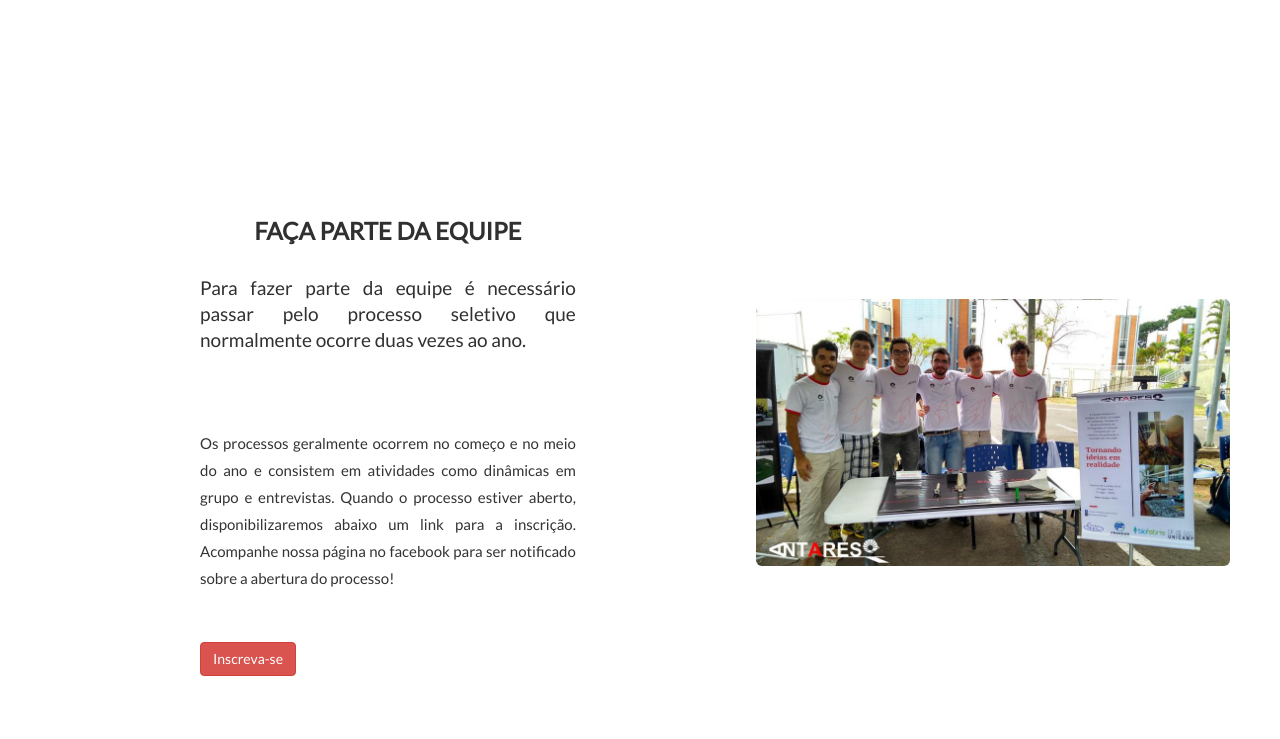
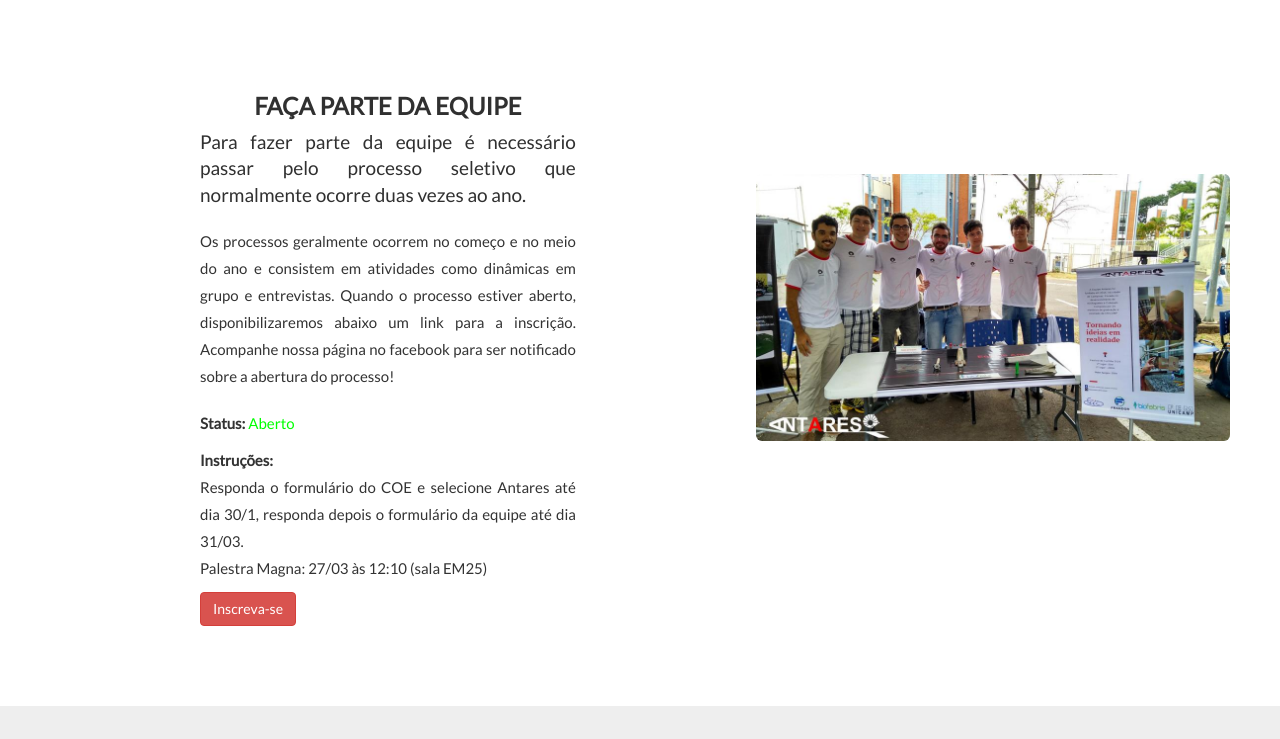
Before and after one commit to equipeantares/web, a plain HTML site: page index.html in a window 1280 px wide. Shown: the part 2621-3360 px from the top of the page. Drawn offline with nearby package versions, Linux system fonts and the light colour scheme; some packages are replaced by stand-ins of ours.

Commit message:
Arrumado layout e texto da seção de inscrição

```diff
--- a/index.css
+++ b/index.css
@@ -4,19 +4,20 @@ body {
   background-color: #111;
   max-width:100%;
 }
+
 h2 {
   font-size: 24px;
   text-transform: uppercase;
   color: #303030;
   font-weight: 600;
-  margin-bottom: 30px;
+  margin-bottom: 70px 0;
 }
 h4 {
   font-size: 19px;
   line-height: 1.375em;
   color: #303030;
   font-weight: 400;
-  margin-bottom: 30px;
+  margin-bottom: 70px 0;
 }
 .container-fluid {
   padding: 60px 50px;
@@ -54,7 +55,7 @@ h4 {
   line-height: 1.375em;
   font-weight: 400;
   font-style: italic;
-  margin: 70px 0;
+  margin: 30px;
 }
 .item span {
   font-style: normal;
@@ -225,7 +226,10 @@ footer .glyphicon {
 	transform: translate(-50%, -50%);
 }
 .margin-lg {
-    margin: 0px 150px 50px 150px;
+    margin: 0px 150px 20px 150px;
+}
+.margin-lg-inscricao {
+    margin: 0px 150px 10px 150px;
 }
 .margin-sm {
     margin: 0px 20px 0px 20px;
--- a/index.html
+++ b/index.html
@@ -90,13 +90,14 @@
 
 <div class="container-fluid bg-1">
   <div class="row">
-    <div class="col-sm-7">
-	  <div class="text-center">
-         <h2>Faça Parte da Equipe</h2>
-	  </div>
-      <h4 class="text-justify margin-lg">Para fazer parte da equipe é necessário passar pelo processo seletivo que normalmente ocorre duas vezes ao ano.</h4><br>
-      <p class="text-justify margin-lg">Os processos geralmente ocorrem no começo e no meio do ano e consistem em atividades como dinâmicas em grupo e entrevistas. Quando o processo estiver aberto, disponibilizaremos abaixo um link para a inscrição. Acompanhe nossa página no facebook para ser notificado sobre a abertura do processo!</p>
-      <button type="button" class="btn btn-danger btn-large margin-lg" target="_blank"  onclick="window.location.href='https://docs.google.com/forms/d/e/1FAIpQLSdaC5yc5l2dxMwX6c07n81SjD-uy7jePfsBxllCWUVW5M1Beg/viewform'" enabled>Inscreva-se</button>
+	<div class="col-sm-7">
+		<div class="text-center"><h2>Faça Parte da Equipe</h2></div>
+      	<h4 class="text-justify margin-lg">Para fazer parte da equipe é necessário passar pelo processo seletivo que normalmente ocorre duas vezes ao ano.</h4>
+     	<p class="text-justify margin-lg">Os processos geralmente ocorrem no começo e no meio do ano e consistem em atividades como dinâmicas em grupo e entrevistas. Quando o processo estiver aberto, disponibilizaremos abaixo um link para a inscrição. Acompanhe nossa página no facebook para ser notificado sobre a abertura do processo!</p>
+		<p class="text-justify margin-lg-inscricao"><b>Status:</b><span style="color: #00FF00"> Aberto</span></p>
+		<p class="text-justify margin-lg-inscricao"><b>Instruções:</b></br>Responda o formulário do COE e selecione Antares até dia 30/1, responda depois o formulário da equipe até dia 31/03.</br>Palestra Magna: 27/03 às 12:10 (sala EM25)</p>
+
+      	<button type="button" class="btn btn-danger btn-large margin-lg" target="_blank"  onclick="window.location.href='https://docs.google.com/forms/d/e/1FAIpQLSdaC5yc5l2dxMwX6c07n81SjD-uy7jePfsBxllCWUVW5M1Beg/viewform'" enabled>Inscreva-se</button>
     </div>
     <div class="col-sm-5">
 		<span class="glyphicon" id="side"><img class="margin-img img-responsive img-rounded" style="" src="images/social3.jpg" alt="Minifoguete" title="Minifoguete"></span>
```
